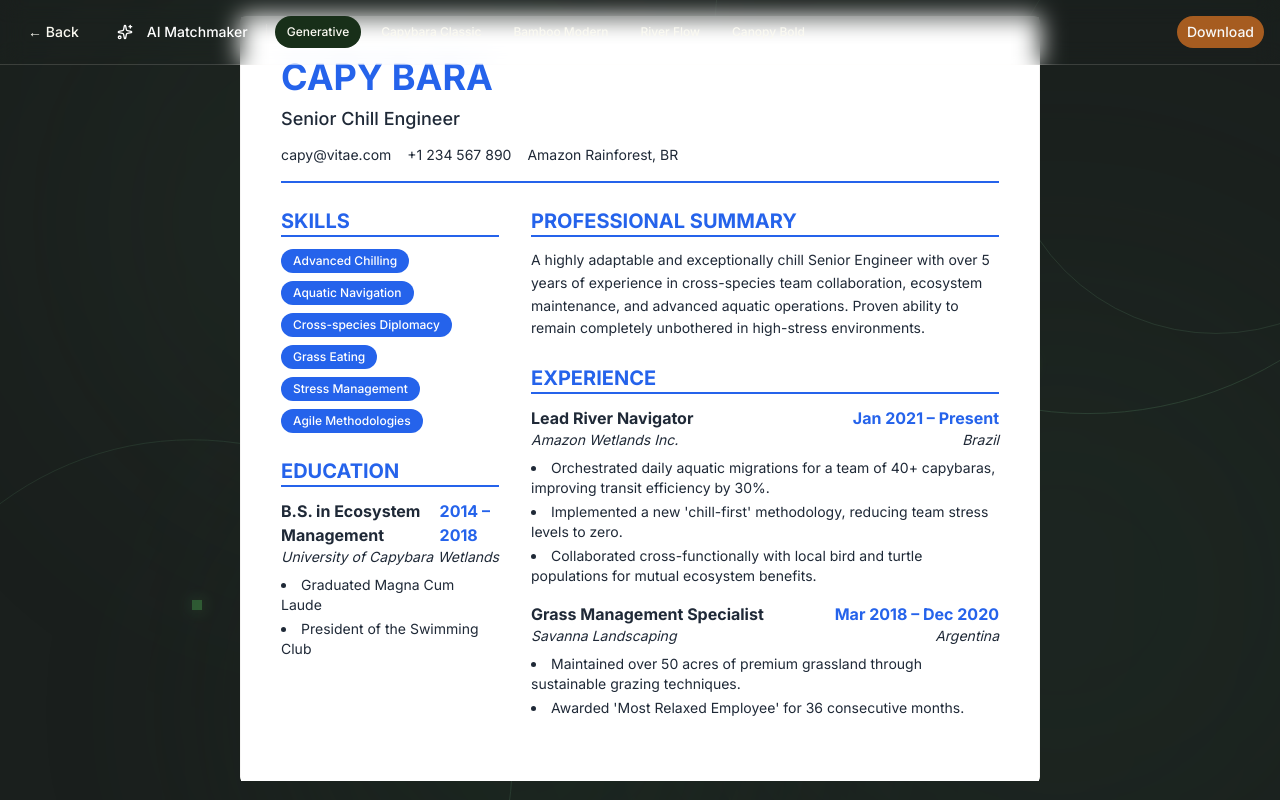
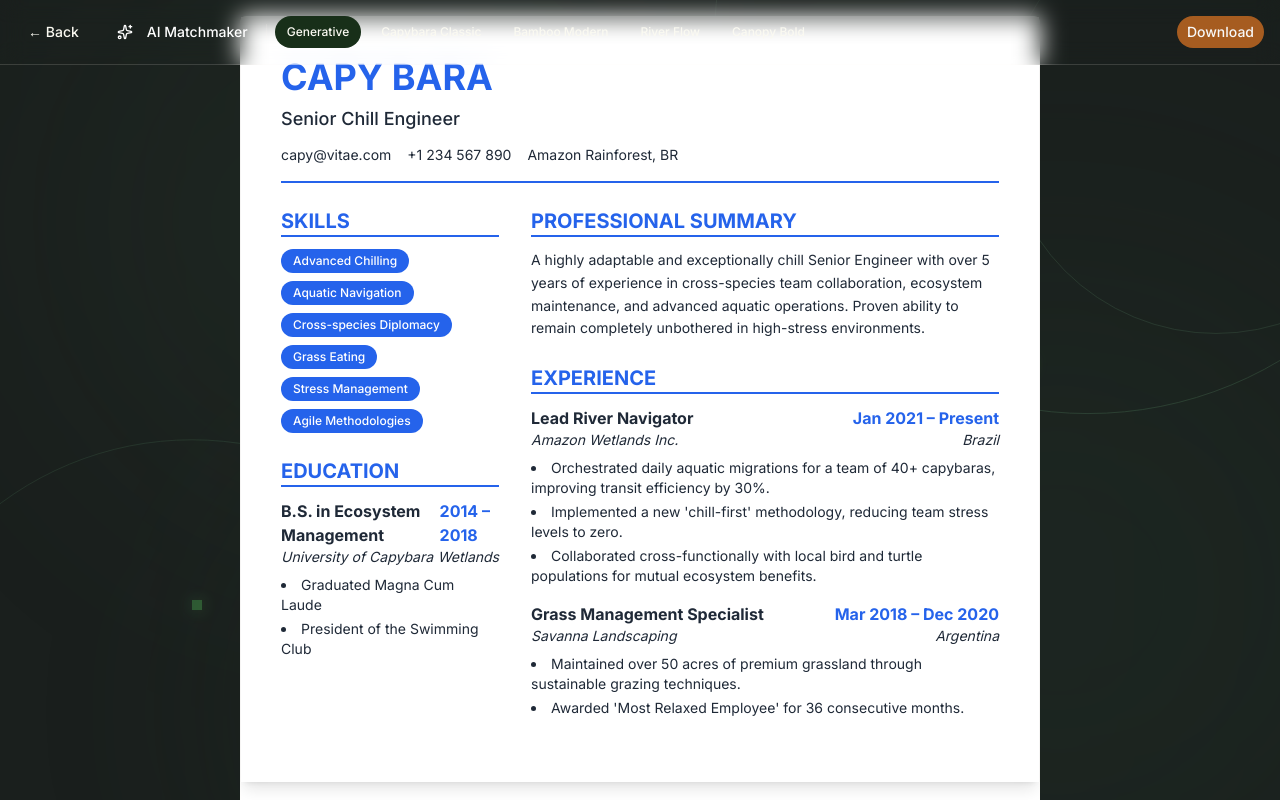
Before and after one commit to willyliuu/capy-vitae, a Next.js app: page /build/form in a window 1280 px wide. Both pictures are taken after a click on the button "Preview CV". Shown: the part 65-865 px from the top of the page. Built offline with nearby package versions, Linux system fonts and the light colour scheme.

Commit message:
style: enforce minimum A4 height in ScaledContent to prevent square previews on short content

```diff
--- a/src/app/build/form/page.tsx
+++ b/src/app/build/form/page.tsx
@@ -42,7 +42,7 @@ function ScaledContent({ children, scale }: { children: React.ReactNode, scale:
           transform: `scale(${scale})`,
           transformOrigin: 'top left'
         }}
-        className="absolute top-0 left-0 bg-white shadow-2xl rounded-sm border border-border/50 print:static print:!scale-100 print:!w-full print:border-none print:shadow-none"
+        className="absolute top-0 left-0 bg-white shadow-2xl rounded-sm border border-border/50 min-h-[1131px] print:static print:!scale-100 print:!w-full print:border-none print:shadow-none print:min-h-0"
       >
         {children}
       </div>
--- a/src/app/page.tsx
+++ b/src/app/page.tsx
@@ -245,7 +245,7 @@ function ScaledContent({ children, scale, interactive = false, className = "" }:
           transform: `scale(${scale})`,
           transformOrigin: 'top left'
         }}
-        className="absolute top-0 left-0 w-[800px] bg-white origin-top-left"
+        className="absolute top-0 left-0 w-[800px] bg-white origin-top-left min-h-[1131px]"
       >
         {children}
       </div>
```
